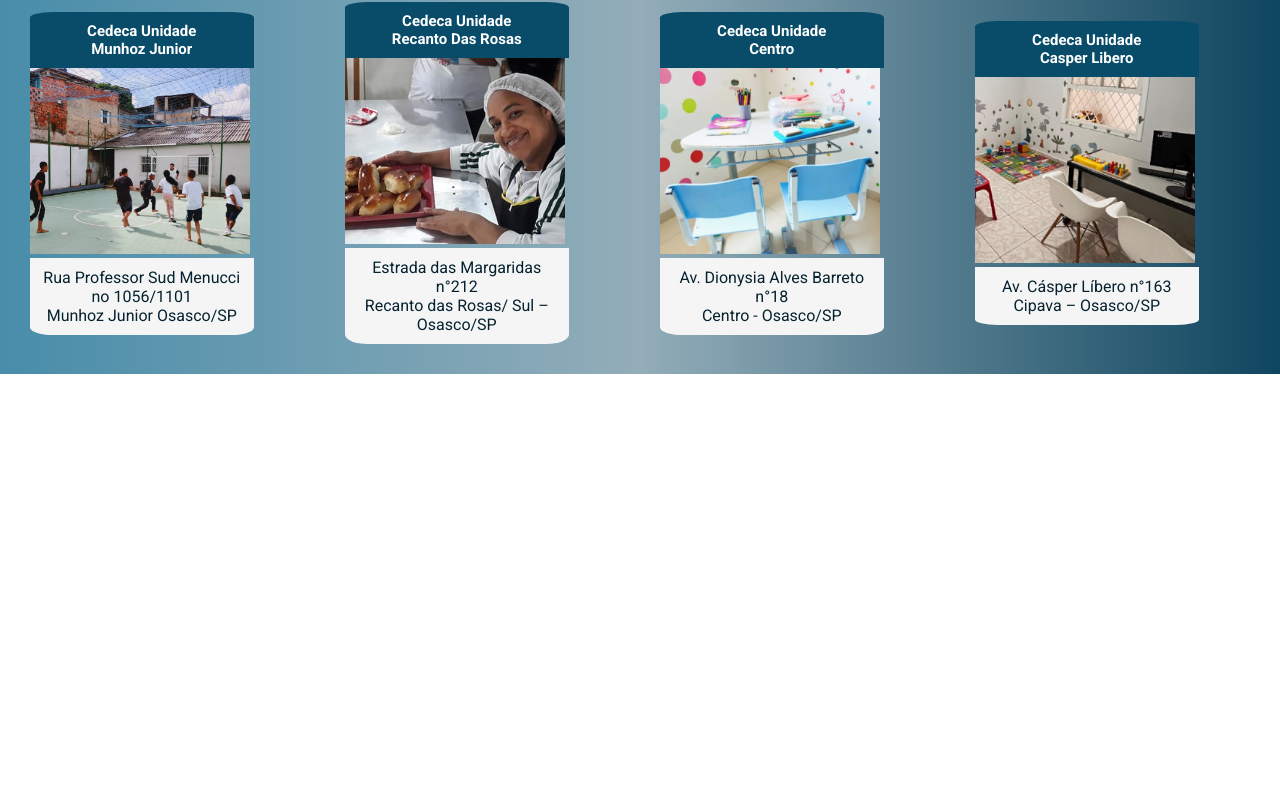
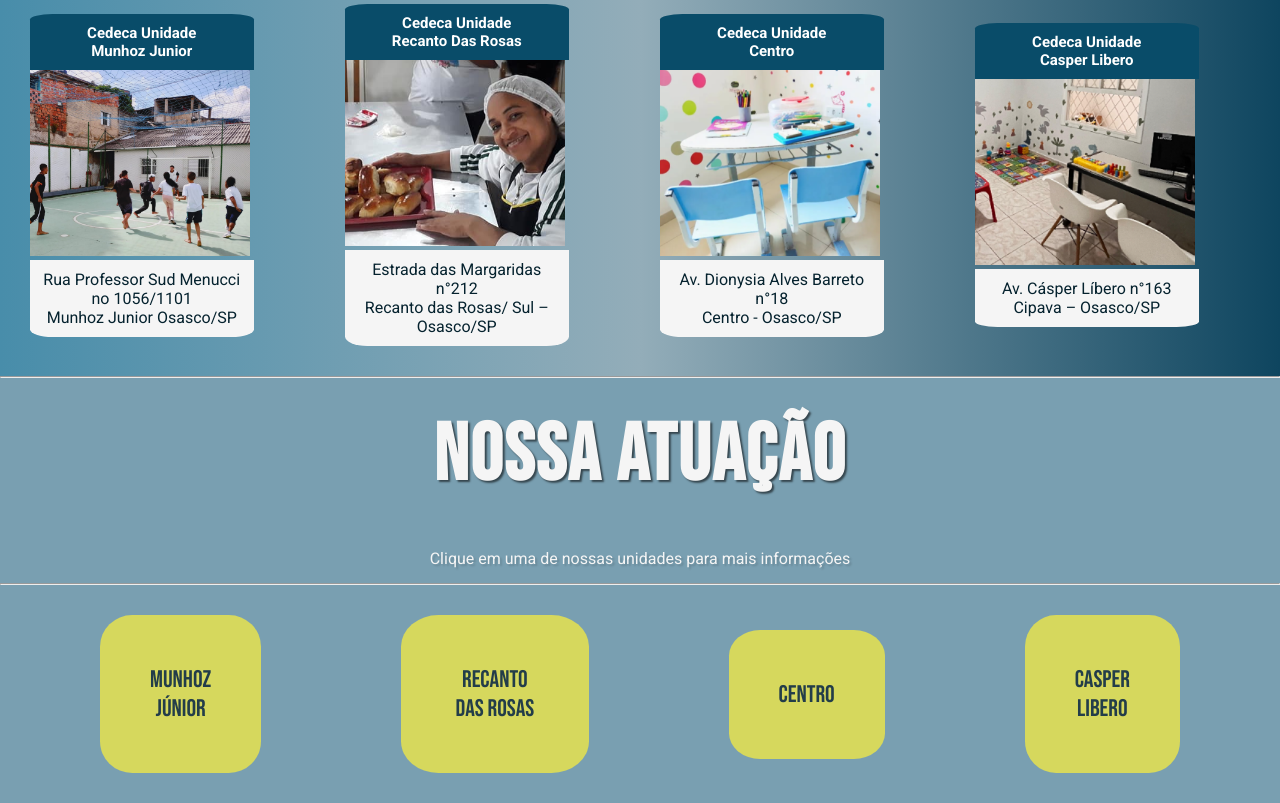
Before and after one commit to devPabloEdu/CedecaOsasco, a React (Create React App) app: page / in a window 1280 px wide. Shown: the part 2299-3102 px from the top of the page. Before the commit the page ends 2673 px from the top, so only its background shows below. Built offline with nearby package versions, Linux system fonts and the light colour scheme.

Commit message:
Nossa atuacao

```diff
--- a/src/App.tsx
+++ b/src/App.tsx
@@ -5,23 +5,30 @@ import "./Styles/Quemsomos.css";
 import "./Styles/Linhadotempo.css";
 import "./Styles/Quemsomosdois.css";
 import "./Styles/Ondenosencontrar.css";
+import "./Styles/Nossatuacao.css"
 import Navbar from "./Components/Navbar.tsx";
 import ImagemDeFundo from "./Components/ImagemDeFundo.tsx";
 import Quemsomos from "./Components/Quemsomos.tsx";
 import Linhadotempo from "./Components/Linhadotempo.tsx";
 import Quemsomosdois from "./Components/Quemsomosdois.tsx";
 import Ondenosencontrar from "./Components/Ondenosencontrar.tsx";
+import NossaAtuacao from "./Components/NossaAtuacao.tsx";
 
 
 function App() {
   return (
     <div className="App">
+      <header>
         <Navbar />
         <ImagemDeFundo />
         <Quemsomos />
         <Linhadotempo />
         <Quemsomosdois />
         <Ondenosencontrar />
+      </header>
+      <main>
+        <NossaAtuacao />
+      </main>
     </div>
   );
 }
--- a/src/Components/Navbar.tsx
+++ b/src/Components/Navbar.tsx
@@ -8,7 +8,7 @@ function Navbar(){
             <div className="ItensNav">
                 <a href="#Quemsomosbox">Quem Somos</a>
                 <a href="#Ondenosencontrar">Onde nos encontrar</a>
-                <a href="">Nossa Atuação</a>
+                <a href="#Nossaatuacao">Nossa Atuação</a>
                 <a href="">Doe</a>
                 <a href="">Redes Sociais</a>
                 <a href="">Projeto Tampinha Legal</a>
--- /dev/null
+++ b/src/Components/NossaAtuacao.tsx
@@ -0,0 +1,87 @@
+import React, { useState } from "react";
+import TituloMunhoz from "../Assets/Atividades/Munhoz/Titulo.PNG";
+
+
+function NossaAtuacao() {
+
+    const [activeDiv, setActiveDiv] = useState(""); //controla a div ativa
+
+    const handleButtonClick = (divName) => {
+        setActiveDiv(divName); //atualiza a div ativa com base no botão clicado
+    };
+
+
+
+    return (<div id="Nossaatuacao">
+        <div className="BotoesBox">
+            <hr />
+            <h1>NOSSA ATUAÇÃO</h1>
+            <p>Clique em uma de nossas unidades para mais informações</p>
+            <hr />
+            <div className="Boxbuttonsdisplay">
+                <div>
+                    <button onClick={()=> handleButtonClick("MunhozJr")}>
+                        Munhoz Júnior
+                    </button>
+                </div>
+                <div>
+                    <button onClick={()=> handleButtonClick("RecantoRosas")}>
+                        Recanto das Rosas
+                    </button>
+                </div>
+                <div>
+                    <button onClick={()=> handleButtonClick("Centro")}>
+                        Centro
+                    </button>
+                </div>
+                <div>
+                    <button onClick={()=> handleButtonClick("Casperlibero")}>
+                        Casper Libero
+                    </button>
+                </div>
+            </div>
+        </div>
+
+        {/*Conteudo das divs*/}
+        <div>
+
+            {activeDiv === "MunhozJr" &&
+            <div>
+                <div className="backgroundbox">
+                    <div>
+                        <hr />
+                        <div className="munhoztitulo">
+                                <h2>UNIDADE <br />MUNHOZ <br />JÚNIOR</h2>
+                                <img src={TituloMunhoz} alt="" />
+                        </div>
+
+                        <div className="Atividadesmunhoz1">
+                            <div className="oferecidasmunhoz1">
+                                <h3>ATIVIDADES OFERECIDAS</h3>
+                                <ul>
+                                <li>Oficina de Informática</li>
+                                <li>Oficina de Recreação <br /> Atividade esportiva</li>
+                                <li>Oficina de Grafite</li>
+                                </ul>
+                            </div>
+
+                            <div>
+                                <p>Estas atividades são realizadas como
+                                estratégia de acolhimento e inclusão da
+                                criança e adolescente no Serviço de
+                                Convivência e Fortalecimento de Vínculos.</p>
+                            </div>
+                        </div>
+                    </div>
+                </div>
+            </div>
+            }
+
+
+
+
+        </div>
+    </div> )
+}
+
+export default NossaAtuacao;
--- a/src/Components/Ondenosencontrar.tsx
+++ b/src/Components/Ondenosencontrar.tsx
@@ -8,6 +8,7 @@ function Ondenosencontrar() {
     return <div>
         <div className="Backgroundlugares" id="Ondenosencontrar">
             <h2 className="ondenosencontrartitle">ONDE NOS ENCONTRAR</h2>
+            <hr />
             <div className="Boxlugares">
 
                 <div className="ContainerLugares">
--- /dev/null
+++ b/src/Styles/Nossatuacao.css
@@ -0,0 +1,111 @@
+@charset "UTF-8";
+@import url('https://fonts.googleapis.com/css2?family=Bebas+Neue&family=Dancing+Script:wght@400..700&family=Kanit:ital,wght@0,100;0,200;0,300;0,400;0,500;0,600;0,700;0,800;0,900;1,100;1,200;1,300;1,400;1,500;1,600;1,700;1,800;1,900&family=Roboto+Mono:ital,wght@0,100..700;1,100..700&family=Roboto:ital,wght@0,100;0,300;0,400;0,500;0,700;0,900;1,100;1,300;1,400;1,500;1,700;1,900&display=swap');
+@import url('https://fonts.googleapis.com/css2?family=Bebas+Neue&family=Roboto+Mono:ital,wght@0,100..700;1,100..700&family=Roboto:ital,wght@0,100;0,300;0,400;0,500;0,700;0,900;1,100;1,300;1,400;1,500;1,700;1,900&display=swap');
+@import url('https://fonts.googleapis.com/css2?family=Bebas+Neue&family=Dancing+Script:wght@400..700&family=Kanit:ital,wght@0,100;0,200;0,300;0,400;0,500;0,600;0,700;0,800;0,900;1,100;1,200;1,300;1,400;1,500;1,600;1,700;1,800;1,900&family=Roboto+Mono:ital,wght@0,100..700;1,100..700&family=Roboto:ital,wght@0,100;0,300;0,400;0,500;0,700;0,900;1,100;1,300;1,400;1,500;1,700;1,900&display=swap');
+@import url('https://fonts.googleapis.com/css2?family=Bebas+Neue&family=Roboto+Mono:ital,wght@0,100..700;1,100..700&family=Roboto:ital,wght@0,100;0,300;0,400;0,500;0,700;0,900;1,100;1,300;1,400;1,500;1,700;1,900&display=swap');
+@import url('https://fonts.googleapis.com/css2?family=Bebas+Neue&family=Dancing+Script:wght@400..700&family=Kanit:ital,wght@0,100;0,200;0,300;0,400;0,500;0,600;0,700;0,800;0,900;1,100;1,200;1,300;1,400;1,500;1,600;1,700;1,800;1,900&family=Roboto+Mono:ital,wght@0,100..700;1,100..700&family=Roboto:ital,wght@0,100;0,300;0,400;0,500;0,700;0,900;1,100;1,300;1,400;1,500;1,700;1,900&display=swap');
+
+.BotoesBox{
+    background-color: #799fb1;
+}
+.BotoesBox h1{
+    text-align: center;
+    padding: 30px;
+    font-family: "Bebas Neue", serif;
+    color: whitesmoke;
+    font-size: 5em;
+    text-shadow: rgba(0, 0, 0, 0.568) 2px 2px 2px;
+    letter-spacing: 2px;
+}
+.BotoesBox p{
+    font-family: "roboto" ;
+    color: whitesmoke;
+    text-align: center;
+    font-size: 1em;
+    padding: 15px;
+    text-shadow: rgba(0, 0, 0, 0.158) 2px 2px 2px;
+}
+.Boxbuttonsdisplay{
+    display: flex;
+    align-items: center;
+    justify-content: center;
+    padding: 30px;
+}
+
+.Boxbuttonsdisplay button{
+    margin-left: 70px;
+    margin-right: 70px;
+    border-radius: 20%;
+    padding: 50px;
+    font-size: 1.5em;
+    cursor: pointer;
+    font-family: "Bebas Neue", serif;
+    color: #233d49;
+    background-color: #d6d85d;
+}
+.Boxbuttonsdisplay button:hover{
+    background-color: #83853c;
+    color: whitesmoke;
+}
+
+/* ESTILOS DO MUNHOZ JUNIOR */
+.backgroundbox{
+    background-image:url("../Assets//Atividades/Munhoz/Titulo.PNG");
+    background-size: cover;
+}
+.munhoztitulo{
+    display: flex;
+    align-items: center;
+    justify-content: center;
+    padding: 80px;
+    background-color: rgba(0, 0, 0, 0.452);
+
+}
+.munhoztitulo h2{
+    padding: 78px;
+    font-family: "Bebas Neue", serif;
+    font-size: 5em;
+    color: #ffffff;
+    letter-spacing: 2px;
+    text-shadow: rgba(0, 0, 0, 0.753) 2px 2px 2px;
+    background-color: #d6d85d;
+}
+.munhoztitulo img{
+    border: solid #d6d85d 8px;
+}
+.Atividadesmunhoz1{
+    display: flex;
+    justify-content: center;
+    align-items: center;
+    text-shadow: rgba(0, 0, 0, 0.753) 2px 2px 2px;
+    background-color: rgba(0, 0, 0, 0.452);
+}
+.oferecidasmunhoz1{
+    padding: 80px;
+    text-align: center;
+    text-align: justify;
+    border-radius: 20%;
+}
+.oferecidasmunhoz1 h3{
+    background-color: #d6d85d;
+    font-size: 70px;
+    color: whitesmoke;
+    padding: 20px;
+    font-family: "Bebas Neue", serif;
+}
+.oferecidasmunhoz1 ul{
+    list-style: none;
+    background-color: #d6d85d;
+    padding: 20px;
+    font-size: 1.5em;
+    color: whitesmoke;
+    font-family: "Bebas Neue", serif;
+    text-align: center;
+    text-shadow: rgba(0, 0, 0, 0.973) 2px 2px 2px;
+}
+.Atividadesmunhoz1 p{
+    font-size: 70px;
+    color: whitesmoke;
+    padding: 20px;
+    font-family: "Bebas Neue", serif;
+}
```
Also changed, not shown: src/Assets/Atividades/Munhoz/Titulo.PNG (added), src/Styles/Ondenosencontrar.css (line endings or trailing spaces). Lines whose indentation alone changed are shown as unchanged.
